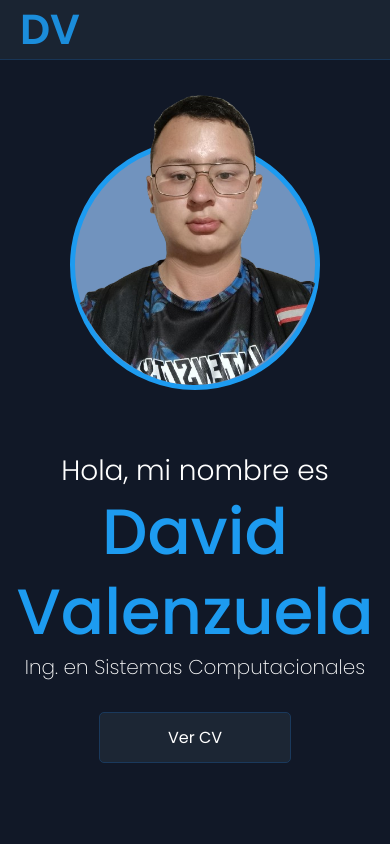
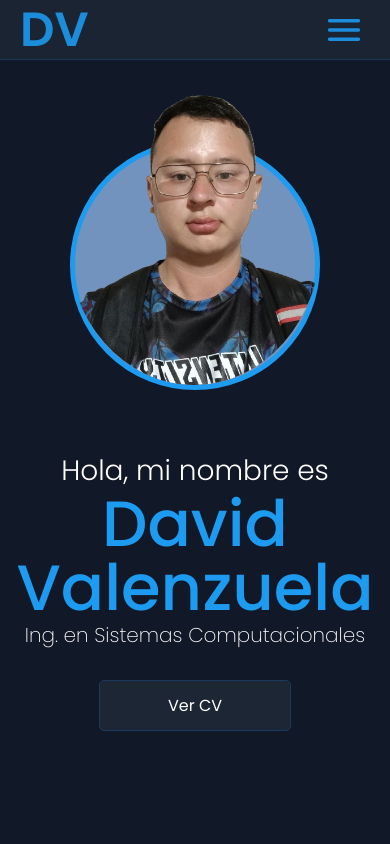
Before and after one commit to davidvchang/Portafolio-Web-v2, a React (Vite) app: page / in a window 390 px wide. Shown: the top 844 px of the page. Built offline with nearby package versions, Linux system fonts and the light colour scheme.

Commit message:
Se realizó el NavBar responsivo - Versión Movil (640px max)

```diff
--- a/src/pages/NavBar.jsx
+++ b/src/pages/NavBar.jsx
@@ -1,6 +1,8 @@
-import React from 'react'
+import React, { useState } from 'react'
 
 function NavBar() {
+
+  const [menuOpen, setMenuOpen] = useState(false);
 
   const scrollToSection = (id) => {
     const section = document.getElementById(id);
@@ -9,20 +11,43 @@ function NavBar() {
     }
   };
 
+  const handleMenuClick = (id) => {
+    scrollToSection(id);
+    setMenuOpen(false);
+  };
+
+  const toggleMenu = () => {
+    setMenuOpen(!menuOpen);
+  };
+
 
   return (
     <section className='navBar'>
         <span>DV</span>
 
-        <div className='containerNav'>
-          <a onClick={() => scrollToSection("home")}>Inicio</a>
-          <a onClick={() => scrollToSection("projects")}>Proyectos</a>
-          <a onClick={() => scrollToSection("skills")}>Habilidades</a>
-          <a onClick={() => scrollToSection("experience")}>Experiencia</a>
-          <a onClick={() => scrollToSection("experience")}>Contactame</a>
+        <button className={`btnMenu ${menuOpen ? 'open' : ''}`} onClick={toggleMenu}>
+          {menuOpen ? iconCloseMenu : iconMenu}
+        </button>
+
+        <div className={`containerNav ${menuOpen ? 'active' : ''}`} id='toggleMenu'>
+          <a onClick={() => handleMenuClick("home")}>Inicio</a>
+          <a onClick={() => handleMenuClick("projects")}>Proyectos</a>
+          <a onClick={() => handleMenuClick("skills")}>Habilidades</a>
+          <a onClick={() => handleMenuClick("experience")}>Experiencia</a>
+          <a onClick={() => handleMenuClick("experience")}>Contactame</a>
         </div>
     </section>
   )
 }
 
+const iconMenu = <svg xmlns="http://www.w3.org/2000/svg" fill="none" viewBox="0 0 24 24" width={42} height={42} strokeWidth={2} stroke="currentColor" className="size-6 btn">
+<path strokeLinecap="round" strokeLinejoin="round" d="M3.75 6.75h16.5M3.75 12h16.5m-16.5 5.25h16.5" />
+</svg>
+
+const iconCloseMenu = <svg xmlns="http://www.w3.org/2000/svg" fill="none" width={42} height={42} viewBox="0 0 24 24" strokeWidth={1.5} stroke="currentColor" className="size-6">
+<path strokeLinecap="round" strokeLinejoin="round" d="M6 18 18 6M6 6l12 12" />
+</svg>
+
+
+
 export default NavBar
--- a/src/scss/styles/_home.scss
+++ b/src/scss/styles/_home.scss
@@ -104,7 +104,7 @@
                 h1 {
                     font-size: 64px;
                     text-align: center;
-                    line-height: 1.25;
+                    line-height: 1;
                 }
 
                 .Profession {
--- a/src/scss/styles/_navbar.scss
+++ b/src/scss/styles/_navbar.scss
@@ -24,6 +24,10 @@
         font-weight: 600;
     }
 
+    .btnMenu {
+        display: none;
+    }
+
     .containerNav {
         display: flex;
         // width: 750px;
@@ -46,8 +50,53 @@
 
 @media screen and (max-width: 640px) {
     .navBar {
+
+        padding: 0 20px;
+
+        span {
+            font-size: 48px;
+        }
+
+        .btnMenu {
+            display: flex;
+            background-color: transparent;
+            border: none;
+            padding: 5px;
+
+            .btn {
+                color: variables.$Azul-Principal;
+            }
+        }
         .containerNav {
-            display: none;
+            display: flex;
+            flex-direction: column;
+            position: absolute;
+            top: 3.8rem;
+            left: 0;
+            width: 100%;
+            background: #000000;
+            align-items: center;
+            gap: 40px;
+            padding: 20px 10px;
+            border-bottom: 1px solid #1A395C;
+
+            /* Estados iniciales para la animación */
+            max-height: 0;
+            opacity: 0;
+            overflow: hidden;
+            transition: max-height 0.3s, opacity 0.3s;
+
+            &.active {
+                max-height: 500px; /* Ajusta según el contenido máximo */
+                opacity: 1;
+            }
+
+            a {
+                width: 100%;
+                height: fit-content;
+                text-align: center;
+                padding: 10px 0;
+            }
         }
     }
 }
```
